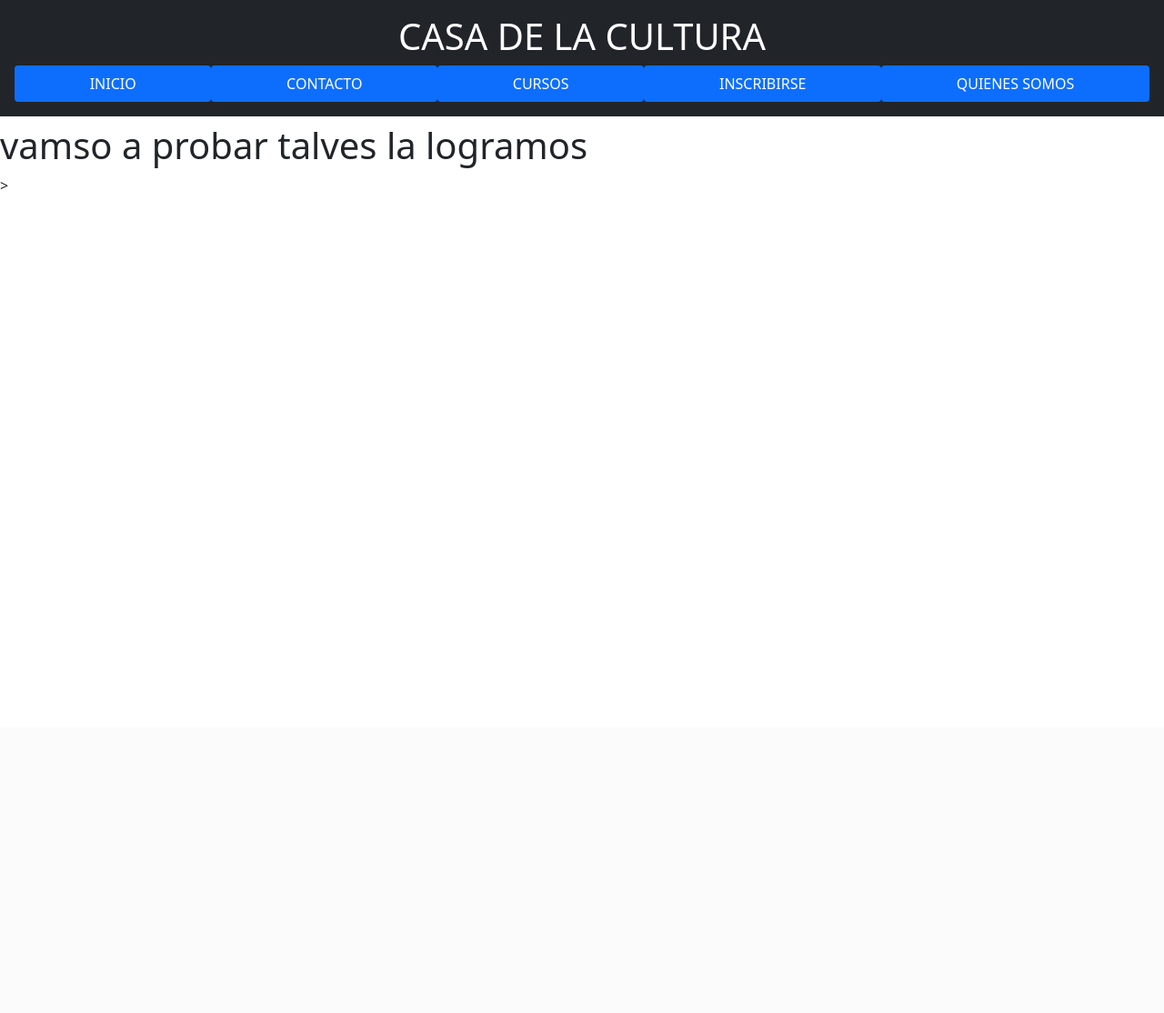
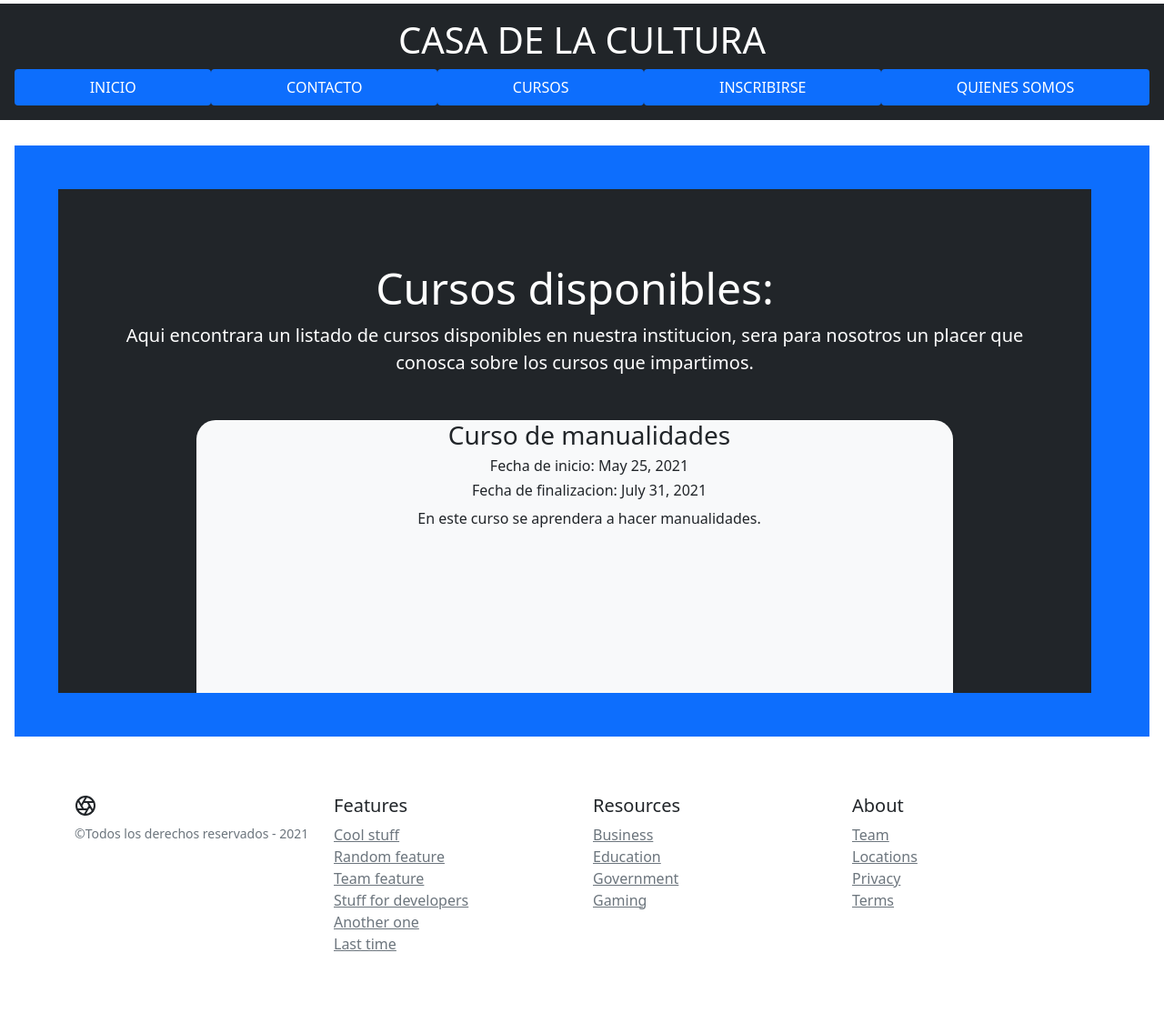
Before and after one commit to CL16006/CasaCulturaWeb, a Django app: page /cursos/verCursos in a window 1280 px wide. Shown: the whole page at 91% size. Before the commit the page ends 208 px from the top, so only its background shows below. Run offline with Django 3.2, Linux system fonts and the light colour scheme; data comes from the database, SQL or seed files in the repository.

Commit message:
Trabaje en la plantilla de menu para que la puedan usar y trabaje en cursos

```diff
--- a/cursos/templates/cursos/cursos.html
+++ b/cursos/templates/cursos/cursos.html
@@ -1,28 +1,35 @@
-<!doctype html>
-<html lang="en">
-  <head>
-    <!-- Required meta tags -->
-    <meta charset="utf-8">
-    <meta name="viewport" content="width=device-width, initial-scale=1">
+{% extends "cursos/menu.html" %}
 
-    <!-- Bootstrap CSS -->
-    <link href="https://cdn.jsdelivr.net/npm/bootstrap@5.0.1/dist/css/bootstrap.min.css" rel="stylesheet" integrity="sha384-+0n0xVW2eSR5OomGNYDnhzAbDsOXxcvSN1TPprVMTNDbiYZCxYbOOl7+AMvyTG2x" crossorigin="anonymous">
+{% block title %}listado de curso{% endblock %}
 
-    <title>listado de cursos</title>
-  </head>
-  <body>
-  <!-- ESTA LINEA DE CODIGO NOS AGREGA EL MENU DE NAVEGACION-->
-    {% include "cursos/menu.html" %}
+{% block content %}
 
-  <h1> vamso a probar talves la logramos</h1>>
 
-    <!-- Option 1: Bootstrap Bundle with Popper -->
-    <script src="https://cdn.jsdelivr.net/npm/bootstrap@5.0.1/dist/js/bootstrap.bundle.min.js" integrity="sha384-gtEjrD/SeCtmISkJkNUaaKMoLD0//ElJ19smozuHV6z3Iehds+3Ulb9Bn9Plx0x4" crossorigin="anonymous"></script>
+<div class="position-relative overflow-hidden p-3 p-md-5 m-md-3 text-center bg-primary">
+<div class="bg-dark me-md-3 pt-3 px-3 pt-md-5 px-md-5 text-center text-white overflow-hidden">
+      <div class="my-3 py-3">
+        <h2 class="display-5">Cursos disponibles:</h2>
+        <p class="lead">Aqui encontrara un listado de cursos disponibles en nuestra institucion, sera para nosotros
+          un placer que conosca sobre los cursos que impartimos.</p>
+      </div>
+      <div class="bg-light shadow-sm mx-auto text-dark" style="width: 80%; height: 300px; border-radius: 21px 21px 0 0;">
+          {% if cursos_list %}
+          <ul>
+              {% for curso in cursos_list %}
+              <h3>{{ curso.nombre }}</h3>
+              <h6>Fecha de inicio: {{curso.fecha_inicio}}</h6>
+              <h6>Fecha de finalizacion: {{curso.fecha_fin}}</h6>
+              <p>{{curso.descripcion}}</p>
+              {% endfor %}
+          </ul>
+          {% else %}
+          <p>No hay cursos disponibles.</p>
 
-    <!-- Option 2: Separate Popper and Bootstrap JS -->
-    <!--
-    <script src="https://cdn.jsdelivr.net/npm/@popperjs/core@2.9.2/dist/umd/popper.min.js" integrity="sha384-IQsoLXl5PILFhosVNubq5LC7Qb9DXgDA9i+tQ8Zj3iwWAwPtgFTxbJ8NT4GN1R8p" crossorigin="anonymous"></script>
-    <script src="https://cdn.jsdelivr.net/npm/bootstrap@5.0.1/dist/js/bootstrap.min.js" integrity="sha384-Atwg2Pkwv9vp0ygtn1JAojH0nYbwNJLPhwyoVbhoPwBhjQPR5VtM2+xf0Uwh9KtT" crossorigin="anonymous"></script>
-    -->
-  </body>
-</html>
+          {% endif %}
+      </div>
+    </div>
+</div>
+
+
+
+{% endblock %}
--- a/cursos/templates/cursos/index.html
+++ b/cursos/templates/cursos/index.html
@@ -8,9 +8,8 @@
 {% if anuncios_list %}
     <ul>
     {% for anuncio in anuncios_list %}
-        <h3>{{ anuncio.encabezado }}</h3>
+        <h3>{{ curso.encabezado }}</h3>
         <h6>{{anuncio.fecha_publicacion}}</h6>
-        <img src="C:\Users\Admin\Documents\DjangoProjects\BBDDPrueva\{{anuncio.imagen}}"/>
         <p>{{anuncio.texto}}</p>
 
     {% endfor %}
--- a/cursos/templates/cursos/menu.html
+++ b/cursos/templates/cursos/menu.html
@@ -8,35 +8,88 @@
     <!-- Bootstrap CSS -->
     <link href="https://cdn.jsdelivr.net/npm/bootstrap@5.0.1/dist/css/bootstrap.min.css" rel="stylesheet" integrity="sha384-+0n0xVW2eSR5OomGNYDnhzAbDsOXxcvSN1TPprVMTNDbiYZCxYbOOl7+AMvyTG2x" crossorigin="anonymous">
 
-    <title>Hello, world!</title>
+    <title>
+
+      {% block title%} {% endblock %}
+
+    </title>
+
   </head>
   <body>
-
+<header class="site-header sticky-top py-1">
   <div class="p-3 mb-2 bg-dark text-white">
 
-    <h1 class="text-center"> CASA DE LA CULTURA</h1>
+    <h1 class="text-center"> CASA DE LA CULTURA </h1>
 
     <div class="position-relative">
     <ul class="nav nav-pills nav-fill">
   <li class="nav-item">
-    <a class="nav-link active" aria-current="page" href="home">INICIO</a>
+
+    <a class="nav-link active" aria-current="page" href="{% url 'home' %}">INICIO</a>
   </li>
       <li class="nav-item">
-    <a class="nav-link active" aria-current="page" href="contacto">CONTACTO</a>
+    <a class="nav-link active" aria-current="page" href="{% url 'contacto' %}">CONTACTO</a>
   </li>
       <li class="nav-item">
-    <a class="nav-link active" aria-current="page" href="verCursos">CURSOS</a>
+    <a class="nav-link active" aria-current="page" href="{% url 'verCursos' %}">CURSOS</a>
   </li>
       <li class="nav-item">
-    <a class="nav-link active" aria-current="page" href="inscribirse">INSCRIBIRSE</a>
+    <a class="nav-link active" aria-current="page" href="{% url 'inscribirse' %}">INSCRIBIRSE</a>
   </li>
       <li class="nav-item">
-    <a class="nav-link active" aria-current="page" href="quienesSomos">QUIENES SOMOS</a>
+    <a class="nav-link active" aria-current="page" href="{% url 'quienesSomos' %}">QUIENES SOMOS</a>
   </li>
-</ul>
+  </ul>
     </div>
   </div>
+</header>
 
+<main>
+
+
+{% block content %} {% endblock %}
+
+
+</main>
+
+<footer class="container py-5">
+  <div class="row">
+    <div class="col-12 col-md">
+      <svg xmlns="http://www.w3.org/2000/svg" width="24" height="24" fill="none" stroke="currentColor" stroke-linecap="round" stroke-linejoin="round" stroke-width="2" class="d-block mb-2" role="img" viewBox="0 0 24 24"><title>Product</title><circle cx="12" cy="12" r="10"/><path d="M14.31 8l5.74 9.94M9.69 8h11.48M7.38 12l5.74-9.94M9.69 16L3.95 6.06M14.31 16H2.83m13.79-4l-5.74 9.94"/></svg>
+      <small class="d-block mb-3 text-muted">&copy;Todos los derechos reservados - 2021</small>
+    </div>
+    <div class="col-6 col-md">
+      <h5>Features</h5>
+      <ul class="list-unstyled text-small">
+        <li><a class="link-secondary" href="#">Cool stuff</a></li>
+        <li><a class="link-secondary" href="#">Random feature</a></li>
+        <li><a class="link-secondary" href="#">Team feature</a></li>
+        <li><a class="link-secondary" href="#">Stuff for developers</a></li>
+        <li><a class="link-secondary" href="#">Another one</a></li>
+        <li><a class="link-secondary" href="#">Last time</a></li>
+      </ul>
+    </div>
+
+    <div class="col-6 col-md">
+      <h5>Resources</h5>
+      <ul class="list-unstyled text-small">
+        <li><a class="link-secondary" href="#">Business</a></li>
+        <li><a class="link-secondary" href="#">Education</a></li>
+        <li><a class="link-secondary" href="#">Government</a></li>
+        <li><a class="link-secondary" href="#">Gaming</a></li>
+      </ul>
+    </div>
+    <div class="col-6 col-md">
+      <h5>About</h5>
+      <ul class="list-unstyled text-small">
+        <li><a class="link-secondary" href="#">Team</a></li>
+        <li><a class="link-secondary" href="#">Locations</a></li>
+        <li><a class="link-secondary" href="#">Privacy</a></li>
+        <li><a class="link-secondary" href="#">Terms</a></li>
+      </ul>
+    </div>
+  </div>
+</footer>
 
 
 
```
Also changed, not shown: cursos/templates/cursos/casaCultura.jpg (deleted), cursos/templates/cursos/logo.png (deleted).
